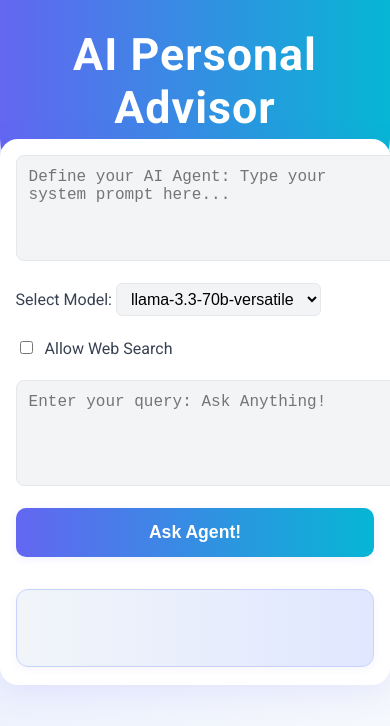
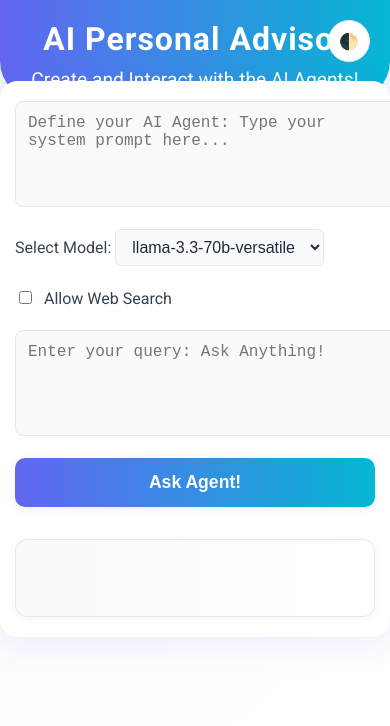
Before and after one commit to RojaPinnamraju/ai-task-planner, a plain HTML site: page index.html in a window 390 px wide. Drawn offline with nearby package versions, Linux system fonts and the light colour scheme.

Commit message:
Enhanced UI/UX with dark mode and improved design

```diff
--- a/index.html
+++ b/index.html
@@ -6,35 +6,64 @@
     <title>AI Personal Advisor</title>
     <link href="https://fonts.googleapis.com/css2?family=Roboto:wght@400;700&display=swap" rel="stylesheet">
     <style>
+        :root {
+            --primary-color: #6366f1;
+            --secondary-color: #06b6d4;
+            --bg-color: #f8fafc;
+            --text-color: #1e293b;
+            --card-bg: #ffffff;
+            --border-color: #e5e7eb;
+            --gradient-start: #6366f1;
+            --gradient-end: #06b6d4;
+        }
+
+        [data-theme="dark"] {
+            --primary-color: #818cf8;
+            --secondary-color: #22d3ee;
+            --bg-color: #0f172a;
+            --text-color: #e2e8f0;
+            --card-bg: #1e293b;
+            --border-color: #334155;
+            --gradient-start: #818cf8;
+            --gradient-end: #22d3ee;
+        }
+
         body {
             font-family: 'Roboto', Arial, sans-serif;
-            background: linear-gradient(135deg, #e0e7ff 0%, #f8fafc 100%);
+            background: linear-gradient(135deg, var(--bg-color) 0%, var(--card-bg) 100%);
             min-height: 100vh;
             margin: 0;
             padding: 0;
+            color: var(--text-color);
+            transition: background-color 0.3s ease, color 0.3s ease;
         }
+
         .main-header {
-            background: linear-gradient(90deg, #6366f1 0%, #06b6d4 100%);
+            background: linear-gradient(90deg, var(--gradient-start) 0%, var(--gradient-end) 100%);
             color: white;
             padding: 40px 0 20px 0;
             text-align: center;
             border-bottom-left-radius: 40px;
             border-bottom-right-radius: 40px;
             box-shadow: 0 4px 24px rgba(99,102,241,0.12);
+            transition: all 0.3s ease;
         }
+
         .main-header h1 {
             margin: 0;
             font-size: 2.8rem;
             font-weight: 700;
             letter-spacing: 1px;
         }
+
         .main-header p {
             margin: 10px 0 0 0;
             font-size: 1.2rem;
             font-weight: 400;
         }
+
         .container {
-            background: white;
+            background: var(--card-bg);
             max-width: 500px;
             margin: -40px auto 0 auto;
             padding: 32px 28px 28px 28px;
@@ -43,46 +72,58 @@
             display: flex;
             flex-direction: column;
             gap: 22px;
+            transition: all 0.3s ease;
         }
+
         textarea {
             width: 100%;
             min-height: 80px;
             padding: 12px;
             border-radius: 8px;
-            border: 1px solid #e5e7eb;
+            border: 1px solid var(--border-color);
             font-size: 1rem;
             resize: vertical;
-            background: #f3f4f6;
-            transition: border 0.2s;
+            background: var(--bg-color);
+            color: var(--text-color);
+            transition: all 0.3s ease;
         }
+
         textarea:focus {
-            border: 1.5px solid #6366f1;
+            border: 1.5px solid var(--primary-color);
             outline: none;
-            background: #fff;
+            background: var(--card-bg);
+            transform: translateY(-2px);
         }
+
         label {
             font-weight: 500;
             color: #374151;
         }
+
         select, input[type="radio"], input[type="checkbox"] {
             margin-right: 8px;
         }
+
         select {
-            padding: 6px 10px;
+            padding: 8px 12px;
             border-radius: 6px;
-            border: 1px solid #e5e7eb;
-            background: #f3f4f6;
+            border: 1px solid var(--border-color);
+            background: var(--bg-color);
+            color: var(--text-color);
             font-size: 1rem;
-            transition: border 0.2s;
+            transition: all 0.3s ease;
         }
+
         select:focus {
-            border: 1.5px solid #06b6d4;
+            border: 1.5px solid var(--secondary-color);
             outline: none;
-            background: #fff;
+            background: var(--card-bg);
+            transform: translateY(-2px);
         }
+
         button {
             padding: 14px 0;
-            background: linear-gradient(90deg, #6366f1 0%, #06b6d4 100%);
+            background: linear-gradient(90deg, var(--gradient-start) 0%, var(--gradient-end) 100%);
             color: white;
             border: none;
             border-radius: 10px;
@@ -90,37 +131,71 @@
             font-weight: 700;
             cursor: pointer;
             box-shadow: 0 2px 8px rgba(99,102,241,0.10);
-            transition: background 0.2s, transform 0.1s;
+            transition: all 0.3s ease;
         }
+
         button:hover {
-            background: linear-gradient(90deg, #06b6d4 0%, #6366f1 100%);
-            transform: translateY(-2px) scale(1.03);
+            transform: translateY(-2px) scale(1.02);
+            box-shadow: 0 4px 12px rgba(99,102,241,0.20);
         }
+
         .response {
             margin-top: 10px;
             padding: 18px 16px;
             border-radius: 12px;
-            background: linear-gradient(90deg, #f1f5f9 0%, #e0e7ff 100%);
-            border: 1.5px solid #c7d2fe;
-            color: #1e293b;
+            background: linear-gradient(90deg, var(--bg-color) 0%, var(--card-bg) 100%);
+            border: 1.5px solid var(--border-color);
+            color: var(--text-color);
             font-size: 1.08rem;
             min-height: 40px;
             max-height: 260px;
             overflow-y: auto;
             box-shadow: 0 2px 8px rgba(99,102,241,0.06);
             word-break: break-word;
-            transition: background 0.2s;
+            transition: all 0.3s ease;
+            animation: fadeIn 0.5s ease;
         }
+
+        .theme-switch {
+            position: fixed;
+            top: 20px;
+            right: 20px;
+            background: var(--card-bg);
+            border: 1px solid var(--border-color);
+            border-radius: 50%;
+            width: 40px;
+            height: 40px;
+            display: flex;
+            align-items: center;
+            justify-content: center;
+            cursor: pointer;
+            transition: all 0.3s ease;
+            z-index: 1000;
+        }
+
+        .theme-switch:hover {
+            transform: rotate(180deg);
+        }
+
+        @keyframes fadeIn {
+            from { opacity: 0; transform: translateY(10px); }
+            to { opacity: 1; transform: translateY(0); }
+        }
+
         @media (max-width: 600px) {
             .container {
-                max-width: 98vw;
-                padding: 16px 4vw 18px 4vw;
+                max-width: 95vw;
+                margin: -20px auto 0 auto;
+                padding: 20px 15px;
             }
             .main-header {
-                padding: 28px 0 12px 0;
-                font-size: 1.5rem;
+                padding: 20px 0 10px 0;
+            }
+            .main-header h1 {
+                font-size: 2rem;
             }
         }
+
         .markdown-body {
             font-size: 1.05rem;
             line-height: 1.7;
@@ -132,30 +207,37 @@
             max-height: 200px;
             overflow-y: auto;
         }
+
         .markdown-body ul, .markdown-body ol {
             margin-left: 1.2em;
             margin-bottom: 0.7em;
         }
+
         .markdown-body li {
             margin-bottom: 0.3em;
         }
+
         .markdown-body strong {
             color: #6366f1;
         }
+
         .markdown-body em {
             color: #06b6d4;
         }
+
         .markdown-body pre, .markdown-body code {
             background: #e0e7ff;
             border-radius: 4px;
             padding: 2px 6px;
             font-size: 0.98em;
         }
+
         .markdown-body h1, .markdown-body h2, .markdown-body h3 {
             color: #6366f1;
             margin-top: 1em;
             margin-bottom: 0.5em;
         }
+
         .response-label {
             font-size: 1.15rem;
             font-weight: 700;
@@ -164,6 +246,7 @@
             margin-top: 4px;
             letter-spacing: 0.5px;
         }
+
         .loading-spinner {
             display: block;
             margin: 10px auto 0 auto;
@@ -177,6 +260,9 @@
     </style>
 </head>
 <body>
+    <div class="theme-switch" onclick="toggleTheme()">
+        🌓
+    </div>
     <div class="main-header">
         <h1>AI Personal Advisor</h1>
         <p>Create and Interact with the AI Agents!</p>
@@ -202,10 +288,23 @@
 
     <script src="https://cdn.jsdelivr.net/npm/marked/marked.min.js"></script>
     <script>
+        // Theme handling
+        function toggleTheme() {
+            const body = document.body;
+            const currentTheme = body.getAttribute('data-theme');
+            const newTheme = currentTheme === 'dark' ? 'light' : 'dark';
+            body.setAttribute('data-theme', newTheme);
+            localStorage.setItem('theme', newTheme);
+        }
+
+        // Load saved theme
+        const savedTheme = localStorage.getItem('theme') || 'light';
+        document.body.setAttribute('data-theme', savedTheme);
+
         // Get the API URL from environment or use default
         const API_URL = window.location.hostname === 'localhost' || window.location.hostname === '127.0.0.1'
             ? 'http://127.0.0.1:10000/chat'
-            : 'https://ai-task-planner.onrender.com/chat';  // Updated Render backend URL
+            : 'https://ai-task-planner.onrender.com/chat';
 
         function askAgent() {
             const systemPrompt = document.getElementById('systemPrompt').value;
```
